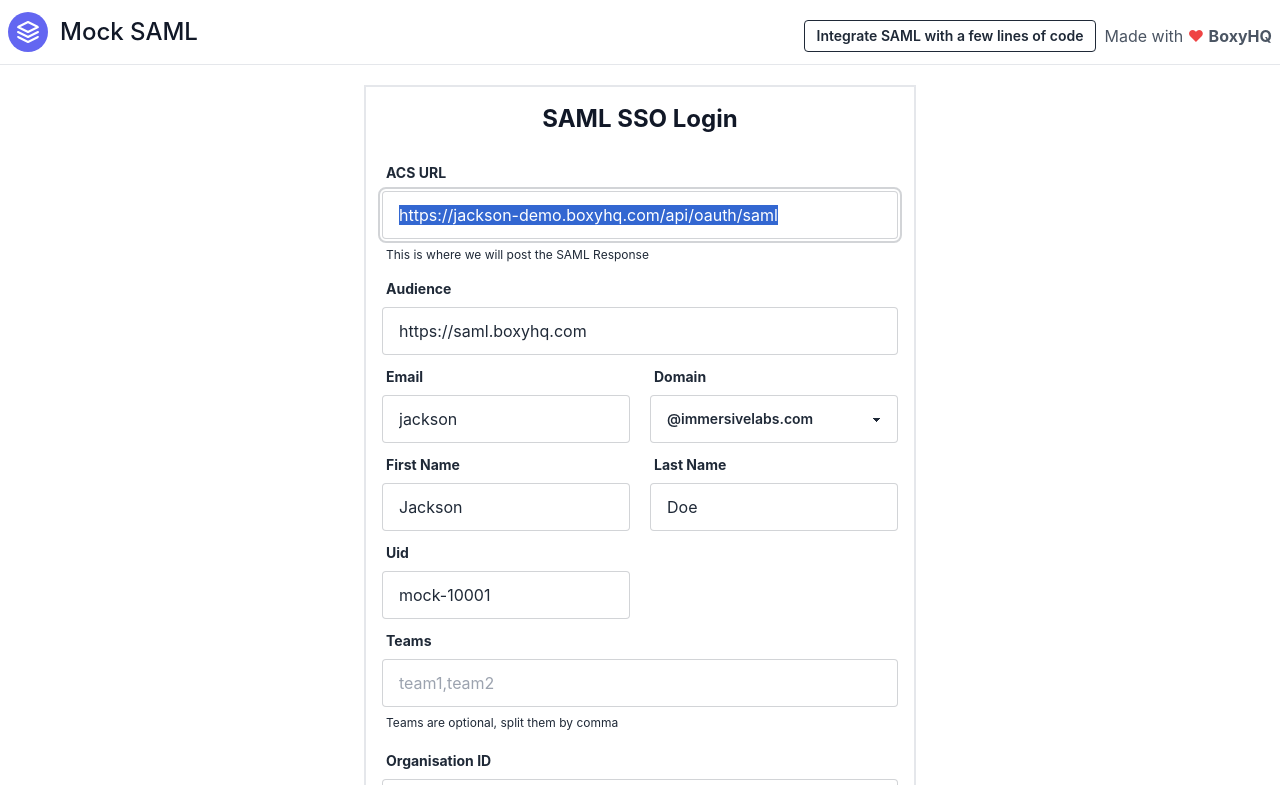
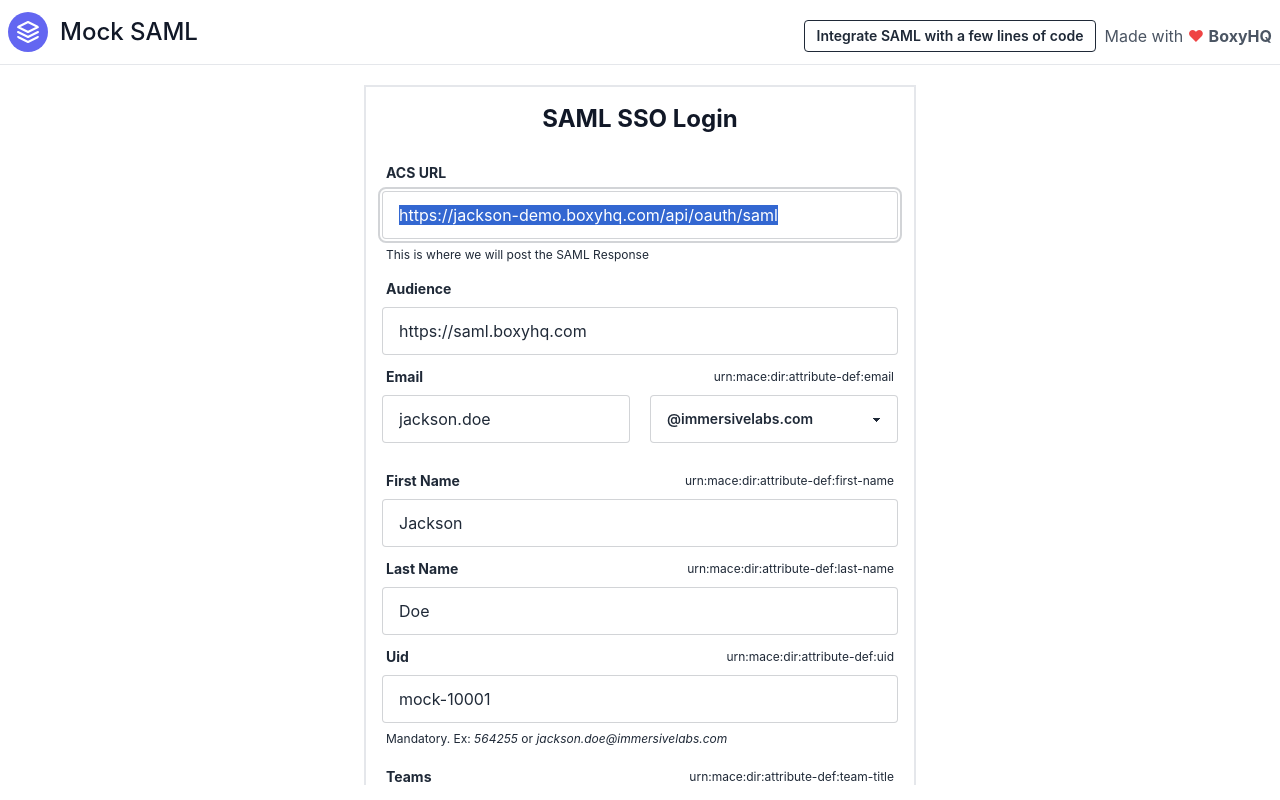
Before and after one commit to boxyhq/mock-saml, a Next.js app: page /saml/login in a window 1280 px wide. Built offline with nearby package versions, Linux system fonts and the light colour scheme; no server answers.

Commit message:
Show underliying attributes in the login interface

```diff
--- a/pages/saml/login.tsx
+++ b/pages/saml/login.tsx
@@ -8,7 +8,7 @@
   const { id, audience, acsUrl, providerName, relayState } = router.query;
 
   const [state, setState] = useState({
-    username: 'jackson',
+    username: 'jackson.doe',
     domain: 'immersivelabs.com',
     acsUrl: 'https://jackson-demo.boxyhq.com/api/oauth/saml',
     audience: 'https://saml.boxyhq.com',
@@ -16,7 +16,7 @@
     firstName: 'Jackson',
     lastName: 'Doe',
     teams: '',
-    organisationId: null
+    organisationId: ''
   });
 
   const acsUrlInp = useRef<HTMLInputElement>(null);
@@ -126,10 +126,13 @@
                       </div>
                     </div>
                   ) : null}
+                  <div className='col-span-2'>
                     <div className='form-control'>
                       <label className='label'>
                         <span className='label-text font-bold'>Email</span>
+                        <span className='label-text-alt'>urn:mace:dir:attribute-def:email</span>
                       </label>
+                      <div className='grid grid-cols-2 gap-y-1 gap-x-5'>
                         <input
                           name='username'
                           id='username'
@@ -141,11 +144,6 @@
                           className='input input-bordered'
                           title='Please provide a mock email address'
                         />
-                  </div>
-                  <div className='form-control'>
-                    <label className='label'>
-                      <span className='label-text font-bold'>Domain</span>
-                    </label>
                         <select
                           name='domain'
                           id='domain'
@@ -156,9 +154,16 @@
                           <option value='immersivelabs.org'>@immersivelabs.org</option>
                         </select>
                       </div>
+                      <label className='label'>
+
+                      </label>
+                    </div>
+                  </div>
+                  <div className='col-span-2'>
                     <div className='form-control'>
                       <label className='label'>
                         <span className='label-text font-bold'>First Name</span>
+                        <span className='label-text-alt'>urn:mace:dir:attribute-def:first-name</span>
                       </label>
                       <input
                         name='firstName'
@@ -172,9 +177,12 @@
                         title='Please provide a mock first name'
                       />
                     </div>
+                  </div>
+                  <div className='col-span-2'>
                     <div className='form-control'>
                       <label className='label'>
                         <span className='label-text font-bold'>Last Name</span>
+                        <span className='label-text-alt'>urn:mace:dir:attribute-def:last-name</span>
                       </label>
                       <input
                         name='lastName'
@@ -188,9 +196,12 @@
                         title='Please provide a mock last name'
                       />
                     </div>
+                  </div>
+                  <div className='col-span-2'>
                     <div className='form-control'>
                       <label className='label'>
                         <span className='label-text font-bold'>Uid</span>
+                        <span className='label-text-alt'>urn:mace:dir:attribute-def:uid</span>
                       </label>
                       <input
                         name='uid'
@@ -202,17 +213,21 @@
                         className='input input-bordered'
                         title='Please provide a mock email address'
                       />
+                      <label className='label'>
+                        <span className='label-text-alt'>Mandatory. Ex: <i>564255</i> or <i>jackson.doe@immersivelabs.com</i></span>
+                      </label>
+                    </div>
                   </div>
                   <div className='col-span-2'>
                     <div className='form-control'>
                       <label className='label'>
                         <span className='label-text font-bold'>Teams</span>
+                        <span className='label-text-alt'>urn:mace:dir:attribute-def:team-title</span>
                       </label>
                       <input
                         name='teams'
                         id='teams'
                         autoComplete='off'
-                        placeholder='team1,team2'
                         type='text'
                         value={state.teams}
                         onChange={handleChange}
@@ -221,13 +236,14 @@
                       />
                     </div>
                     <label className='label'>
-                      <span className='label-text-alt'>Teams are optional, split them by comma</span>
+                      <span className='label-text-alt'>Optional. Ex: <i>customer_success,sales</i></span>
                     </label>
                   </div>
                   <div className='col-span-2'>
                     <div className='form-control'>
                       <label className='label'>
                         <span className='label-text font-bold'>Organisation ID</span>
+                        <span className='label-text-alt'>urn:mace:dir:attribute-def:organisation-id</span>
                       </label>
                       <input
                         name='organisationId'
@@ -241,7 +257,7 @@
                       />
                     </div>
                     <label className='label'>
-                      <span className='label-text-alt'>urn:mace:dir:attribute-def:organisation-id (ex: 12)</span>
+                      <span className='label-text-alt'>Optional. Ex: <i>immersive-labs</i></span>
                     </label>
                   </div>
                   <button className='btn btn-primary col-span-2 block'>Sign In</button>
@@ -252,7 +268,7 @@
               <div>
                 <span className='text-sm text-white'>
                   This is a simulated login screen, feel free to pick any username but you are restricted to
-                  two domains example.com and example.org. But this should allow you to test all combinations
+                  two domains immersivelabs.com and immersivelabs.org. But this should allow you to test all combinations
                   of your authentication and user modelling.
                 </span>
               </div>
```
Lines whose indentation alone changed are shown as unchanged.
